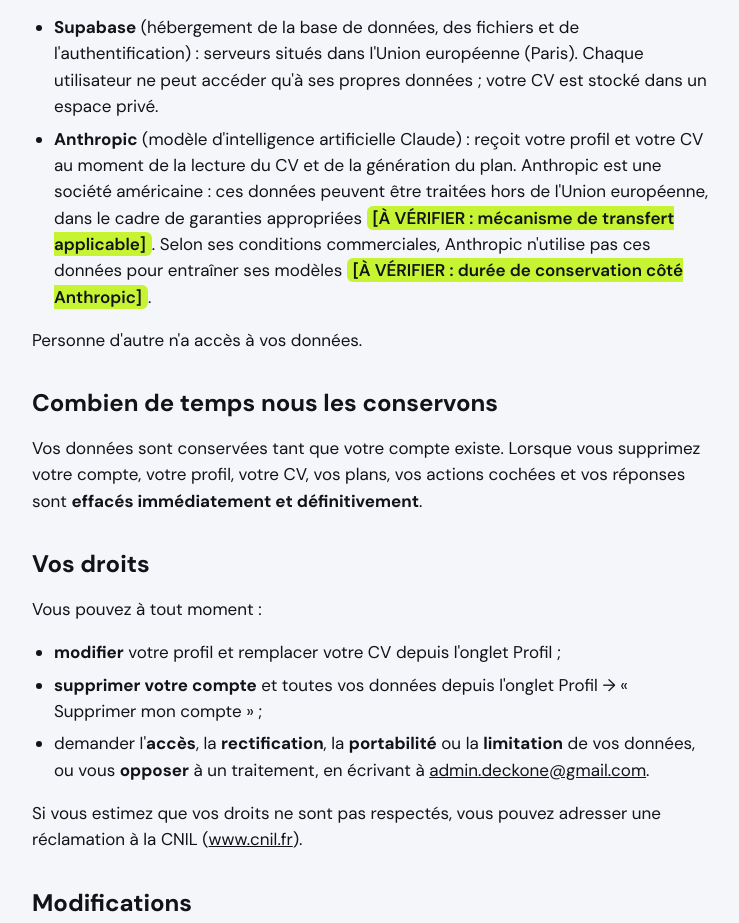
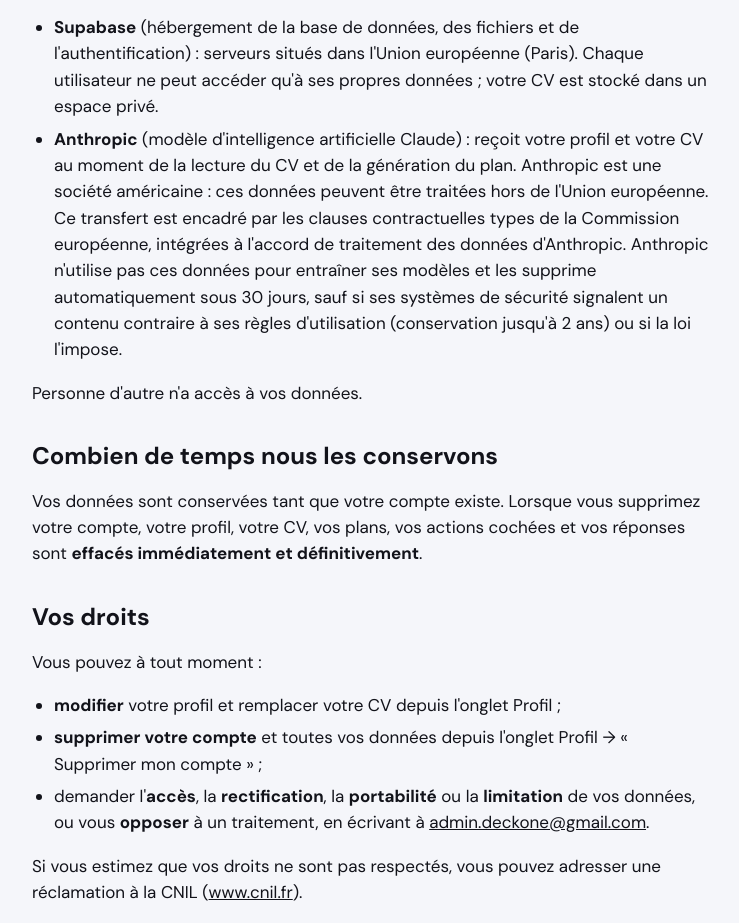
Before and after one commit to ChloeTrovoada/deckone-site, a plain HTML site: page confidentialite/index.html in a window 1280 px wide. Shown: the part 1480-2403 px from the top of the page, without its empty margins (268-1007 px from the left). Drawn offline with Linux system fonts and the light colour scheme.

Commit message:
Politique : transfert (clauses contractuelles types) et conservation chez Anthropic
Co-Authored-By: Claude Opus 5.5 <noreply@anthropic.com>

```diff
--- a/confidentialite/index.html
+++ b/confidentialite/index.html
@@ -49,7 +49,7 @@
     <h2>Où vos données sont stockées et qui y a accès</h2>
     <ul>
       <li><strong>Supabase</strong> (hébergement de la base de données, des fichiers et de l'authentification) : serveurs situés dans l'Union européenne (Paris). Chaque utilisateur ne peut accéder qu'à ses propres données ; votre CV est stocké dans un espace privé.</li>
-      <li><strong>Anthropic</strong> (modèle d'intelligence artificielle Claude) : reçoit votre profil et votre CV au moment de la lecture du CV et de la génération du plan. Anthropic est une société américaine : ces données peuvent être traitées hors de l'Union européenne, dans le cadre de garanties appropriées <span class="todo">[À VÉRIFIER : mécanisme de transfert applicable]</span>. Selon ses conditions commerciales, Anthropic n'utilise pas ces données pour entraîner ses modèles <span class="todo">[À VÉRIFIER : durée de conservation côté Anthropic]</span>.</li>
+      <li><strong>Anthropic</strong> (modèle d'intelligence artificielle Claude) : reçoit votre profil et votre CV au moment de la lecture du CV et de la génération du plan. Anthropic est une société américaine : ces données peuvent être traitées hors de l'Union européenne. Ce transfert est encadré par les clauses contractuelles types de la Commission européenne, intégrées à l'accord de traitement des données d'Anthropic. Anthropic n'utilise pas ces données pour entraîner ses modèles et les supprime automatiquement sous 30 jours, sauf si ses systèmes de sécurité signalent un contenu contraire à ses règles d'utilisation (conservation jusqu'à 2 ans) ou si la loi l'impose.</li>
     </ul>
     <p>Personne d'autre n'a accès à vos données.</p>
 
```
